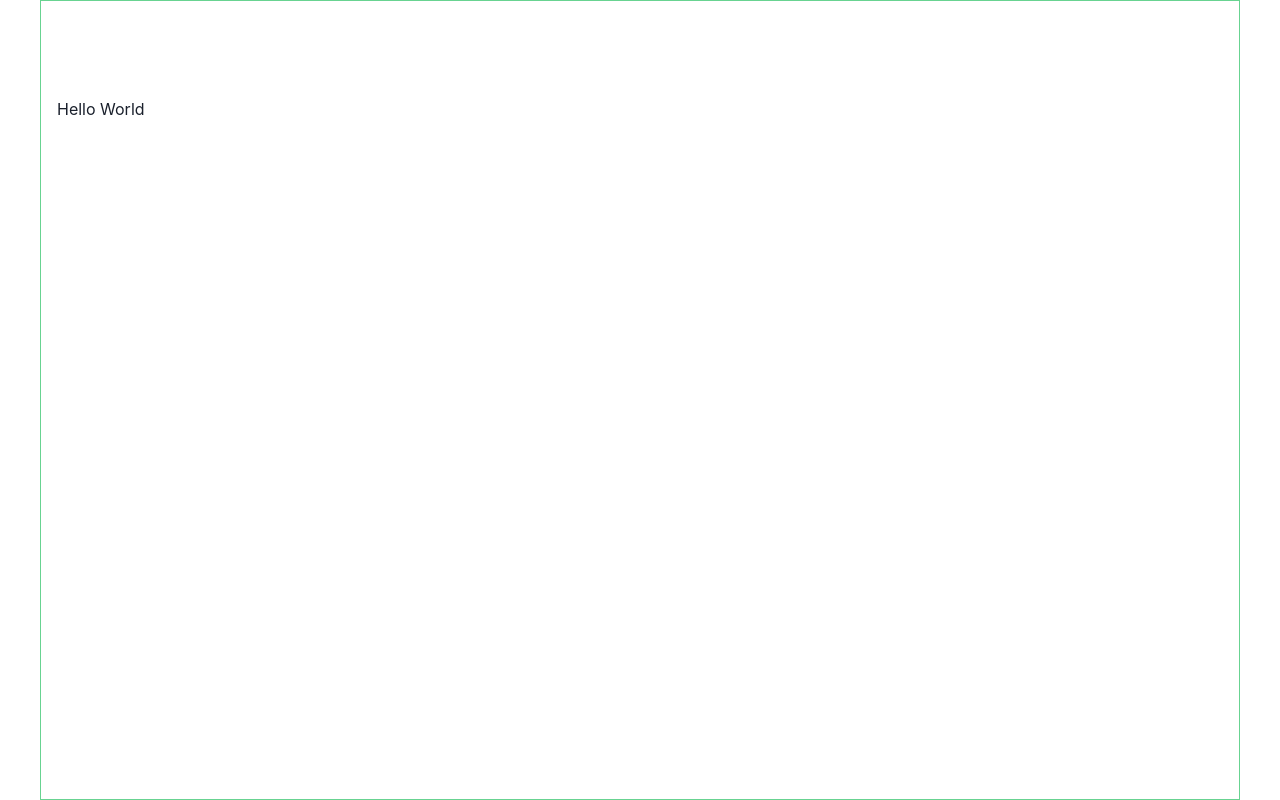
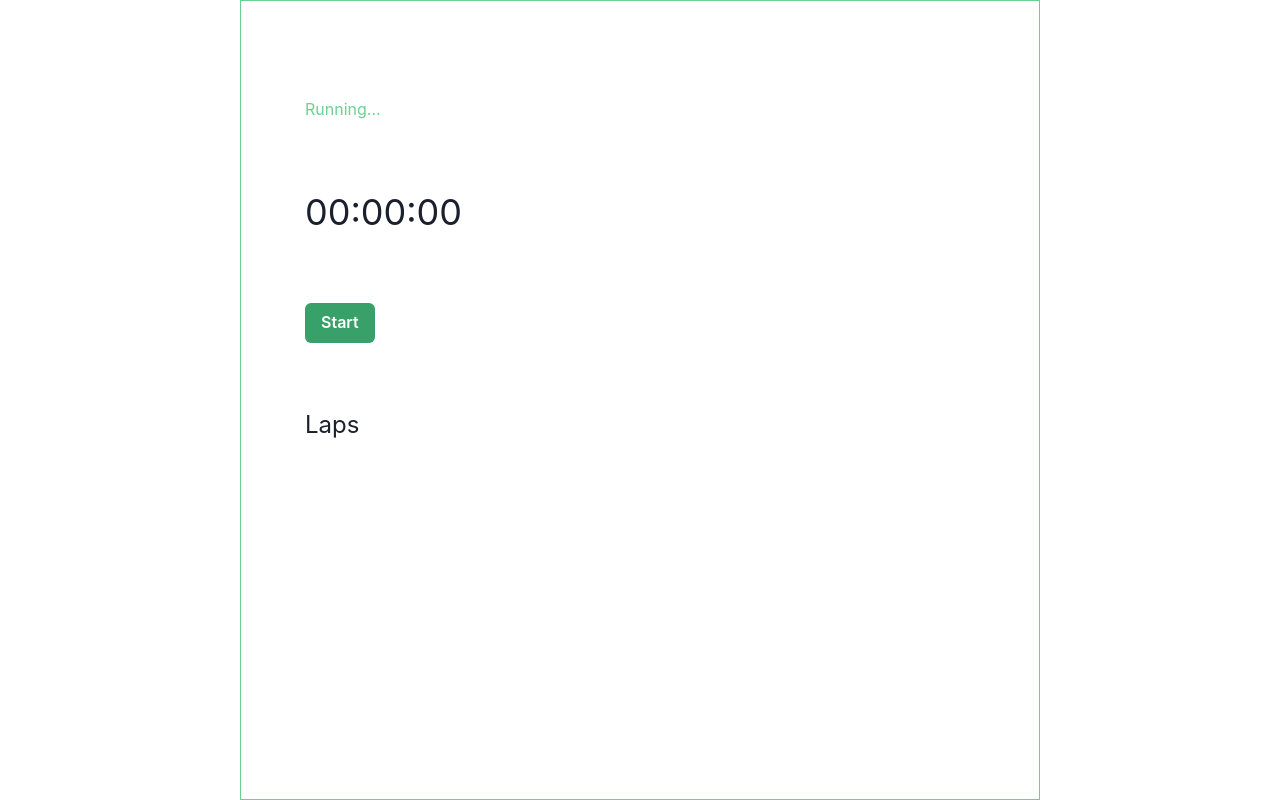
Before and after one commit to nataliehoang91/stop_watch_with_lap, a React (Create React App) app: page / in a window 1280 px wide. Built offline with nearby package versions, Linux system fonts and the light colour scheme.

Commit message:
create structures, props

```diff
--- /dev/null
+++ b/src/Components/Status/index.js
@@ -0,0 +1,13 @@
+import React from "react";
+
+import { Box, Text } from "@chakra-ui/react";
+
+const BaseStatus = () => (
+  <Box>
+    <Text fontSize="md" color="green.300">
+      Running...
+    </Text>
+  </Box>
+);
+
+export default BaseStatus;
--- /dev/null
+++ b/src/Components/Timer/index.js
@@ -0,0 +1,21 @@
+import React from "react";
+
+import { Box, chakra } from "@chakra-ui/react";
+
+const BaseTimer = ({ time }) => {
+  return (
+    <Box pb="16">
+      <chakra.span fontSize="4xl">
+        {("0" + Math.floor((time / 60000) % 60)).slice(-2)}:
+      </chakra.span>
+      <chakra.span fontSize="4xl">
+        {("0" + Math.floor((time / 1000) % 60)).slice(-2)}:
+      </chakra.span>
+      <chakra.span fontSize="4xl">
+        {("0" + ((time / 10) % 100)).slice(-2)}
+      </chakra.span>
+    </Box>
+  );
+};
+
+export default BaseTimer;
--- /dev/null
+++ b/src/Components/TimerButtons/index.js
@@ -0,0 +1,33 @@
+import React from "react";
+
+import { Button, HStack } from "@chakra-ui/react";
+
+const BaseTimerButtons = ({ isActive, isPaused, startTimer, resetTimer }) => (
+  <HStack>
+    {!isActive ? (
+      <Button bgColor="green.500" color="white" onClick={startTimer}>
+        Start
+      </Button>
+    ) : (
+      <>
+        <Button bgColor="green.500" color="white" onClick={resetTimer}>
+          Reset
+        </Button>
+        {isPaused ? (
+          <Button bgColor="red.500" color="white">
+            Stop
+          </Button>
+        ) : (
+          <Button bgColor="green.500" color="white">
+            Resume
+          </Button>
+        )}
+        <Button bgColor="teal.400" color="white">
+          Lap
+        </Button>
+      </>
+    )}
+  </HStack>
+);
+
+export default BaseTimerButtons;
--- a/src/Components/index.js
+++ b/src/Components/index.js
@@ -1,17 +1,55 @@
-import React from "react";
+import React, { useState, useEffect } from "react";
 
-import { Container, Box } from "@chakra-ui/react";
+import { Container, Box, VStack, Text, Button, HStack } from "@chakra-ui/react";
 
-const BaseApp = () => (
+import Status from "./Status";
+import Timer from "./Timer";
+import TimerButtons from "./TimerButtons";
+import Laps from "./Laps";
+
+const BaseApp = () => {
+  const [isActive, setIsActive] = useState(false);
+  const [isPaused, setIsPaused] = useState(true);
+  const [time, setTime] = useState(0);
+
+  // funcitons
+  const getStatus = () => {};
+
+  const pauseTimer = () => {};
+
+  const startTimer = () => {
+    setIsActive(true);
+  };
+
+  const resetTimer = () => {
+    setIsActive(false);
+    setTime(0);
+  };
+
+  return (
     <Container
       borderWidth={1}
       borderColor="green.300"
-    pt={24}
-    maxWidth="1200px"
+      pt="24"
+      px="16"
+      maxWidth="800px"
       minHeight="100vh"
     >
-    <Box>Hello World</Box>
+      <VStack alignItems="flex-start" spacing="16">
+        <Status />
+        <Box>
+          <Timer time={time} />
+          <TimerButtons
+            isActive={isActive}
+            isPaused={isPaused}
+            startTimer={startTimer}
+            resetTimer={resetTimer}
+          />
+        </Box>
+        <Laps />
+      </VStack>
     </Container>
   );
+};
 
 export default BaseApp;
```
Lines whose indentation alone changed are shown as unchanged.
